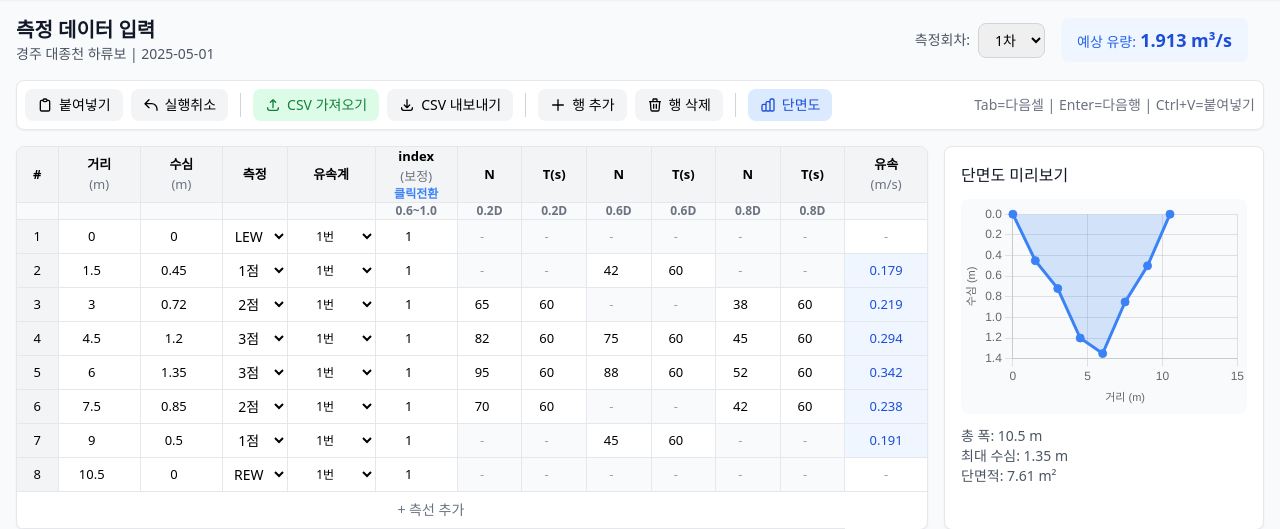
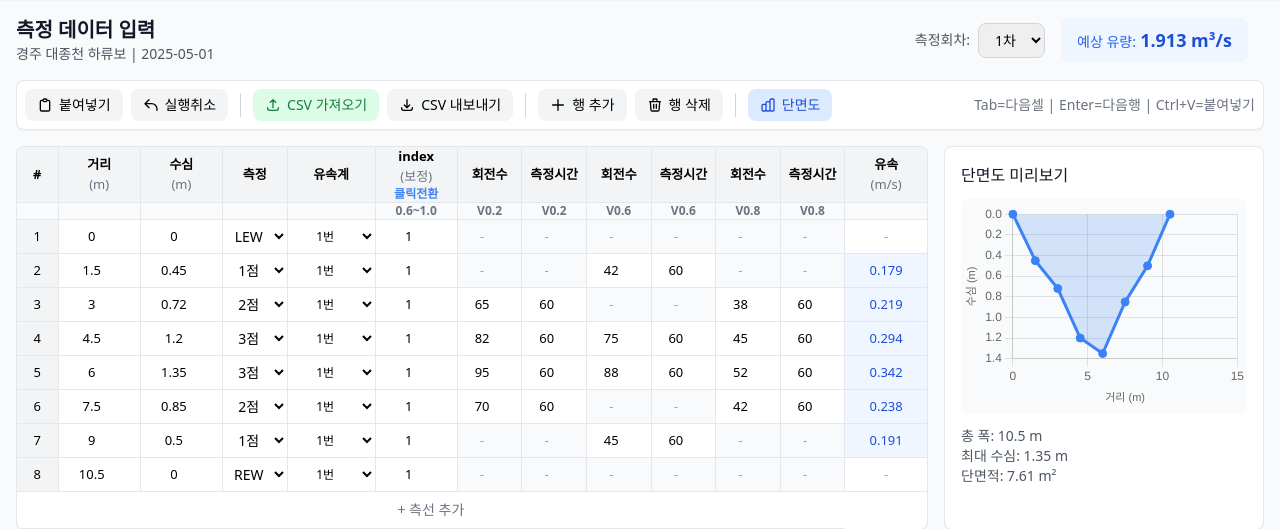
Before and after one commit to randomwalk1225/reAA, a Django app: page /measurement/data-input/ in a window 1280 px wide. Shown: the part 65-594 px from the top of the page. Run offline with Django 5.2, Linux system fonts and the light colour scheme; some libraries are stand-ins or nearby versions.

Commit message:
fix: 데이터 입력 테이블 헤더 명칭 변경
- N → 회전수, T(s) → 측정시간
- 0.2D → V0.2, 0.6D → V0.6, 0.8D → V0.8
- 실무 장표와 일치하도록 수정

🤖 Generated with [Claude Code](https://claude.com/claude-code)

Co-Authored-By: Claude Opus 4.5 <noreply@anthropic.com>

```diff
--- a/templates/measurement/data_input.html
+++ b/templates/measurement/data_input.html
@@ -238,12 +238,12 @@
                                     <span x-show="angleInputMode === 'index'">index<br><span class="font-normal text-gray-500">(보정)</span></span>
                                     <span class="text-xs text-blue-500 block">클릭전환</span>
                                 </th>
-                                <th class="border-b border-r px-1 py-2 text-center col-measure">N</th>
-                                <th class="border-b border-r px-1 py-2 text-center col-measure">T(s)</th>
-                                <th class="border-b border-r px-1 py-2 text-center col-measure">N</th>
-                                <th class="border-b border-r px-1 py-2 text-center col-measure">T(s)</th>
-                                <th class="border-b border-r px-1 py-2 text-center col-measure">N</th>
-                                <th class="border-b border-r px-1 py-2 text-center col-measure">T(s)</th>
+                                <th class="border-b border-r px-1 py-2 text-center col-measure">회전수</th>
+                                <th class="border-b border-r px-1 py-2 text-center col-measure">측정시간</th>
+                                <th class="border-b border-r px-1 py-2 text-center col-measure">회전수</th>
+                                <th class="border-b border-r px-1 py-2 text-center col-measure">측정시간</th>
+                                <th class="border-b border-r px-1 py-2 text-center col-measure">회전수</th>
+                                <th class="border-b border-r px-1 py-2 text-center col-measure">측정시간</th>
                                 <th class="border-b px-2 py-2 text-center col-velocity">유속<br><span class="font-normal text-gray-500">(m/s)</span></th>
                             </tr>
                             <tr class="bg-gray-50 text-xs text-gray-500">
@@ -253,12 +253,12 @@
                                 <th class="border-b border-r"></th>
                                 <th class="border-b border-r"></th>
                                 <th class="border-b border-r" x-text="angleInputMode === 'angle' ? 'cos→index' : '0.6~1.0'"></th>
-                                <th class="border-b border-r px-2 py-1">0.2D</th>
-                                <th class="border-b border-r px-2 py-1">0.2D</th>
-                                <th class="border-b border-r px-2 py-1">0.6D</th>
-                                <th class="border-b border-r px-2 py-1">0.6D</th>
-                                <th class="border-b border-r px-2 py-1">0.8D</th>
-                                <th class="border-b border-r px-2 py-1">0.8D</th>
+                                <th class="border-b border-r px-2 py-1">V0.2</th>
+                                <th class="border-b border-r px-2 py-1">V0.2</th>
+                                <th class="border-b border-r px-2 py-1">V0.6</th>
+                                <th class="border-b border-r px-2 py-1">V0.6</th>
+                                <th class="border-b border-r px-2 py-1">V0.8</th>
+                                <th class="border-b border-r px-2 py-1">V0.8</th>
                                 <th class="border-b"></th>
                             </tr>
                         </thead>
@@ -577,15 +577,15 @@
                             <div class="space-y-2">
                                 <!-- 0.2D -->
                                 <div class="depth-item" :class="!['2','3'].includes(row.method) ? 'opacity-60' : ''">
-                                    <label>0.2D (표층) <span x-show="!['2','3'].includes(row.method)" class="text-xs text-gray-400">(미사용)</span></label>
+                                    <label>V0.2 (표층) <span x-show="!['2','3'].includes(row.method)" class="text-xs text-gray-400">(미사용)</span></label>
                                     <div class="inputs">
                                         <div class="input-group">
-                                            <span class="text-sm text-gray-600 font-medium">N:</span>
+                                            <span class="text-sm text-gray-600 font-medium">회전수:</span>
                                             <input type="number" x-model="row.n_02d"
                                                    @input="calculateVelocity(index)" placeholder="-">
                                         </div>
                                         <div class="input-group">
-                                            <span class="text-sm text-gray-600 font-medium">T:</span>
+                                            <span class="text-sm text-gray-600 font-medium">측정시간:</span>
                                             <input type="number" x-model="row.t_02d"
                                                    @input="calculateVelocity(index)" placeholder="-">
                                             <span class="text-xs text-gray-400">초</span>
@@ -595,15 +595,15 @@
 
                                 <!-- 0.6D -->
                                 <div class="depth-item" :class="!['1','3'].includes(row.method) ? 'opacity-60' : ''">
-                                    <label>0.6D (중층) <span x-show="!['1','3'].includes(row.method)" class="text-xs text-gray-400">(미사용)</span></label>
+                                    <label>V0.6 (중층) <span x-show="!['1','3'].includes(row.method)" class="text-xs text-gray-400">(미사용)</span></label>
                                     <div class="inputs">
                                         <div class="input-group">
-                                            <span class="text-sm text-gray-600 font-medium">N:</span>
+                                            <span class="text-sm text-gray-600 font-medium">회전수:</span>
                                             <input type="number" x-model="row.n_06d"
                                                    @input="calculateVelocity(index)" placeholder="-">
                                         </div>
                                         <div class="input-group">
-                                            <span class="text-sm text-gray-600 font-medium">T:</span>
+                                            <span class="text-sm text-gray-600 font-medium">측정시간:</span>
                                             <input type="number" x-model="row.t_06d"
                                                    @input="calculateVelocity(index)" placeholder="-">
                                             <span class="text-xs text-gray-400">초</span>
@@ -613,15 +613,15 @@
 
                                 <!-- 0.8D -->
                                 <div class="depth-item" :class="!['2','3'].includes(row.method) ? 'opacity-60' : ''">
-                                    <label>0.8D (저층) <span x-show="!['2','3'].includes(row.method)" class="text-xs text-gray-400">(미사용)</span></label>
+                                    <label>V0.8 (저층) <span x-show="!['2','3'].includes(row.method)" class="text-xs text-gray-400">(미사용)</span></label>
                                     <div class="inputs">
                                         <div class="input-group">
-                                            <span class="text-sm text-gray-600 font-medium">N:</span>
+                                            <span class="text-sm text-gray-600 font-medium">회전수:</span>
                                             <input type="number" x-model="row.n_08d"
                                                    @input="calculateVelocity(index)" placeholder="-">
                                         </div>
                                         <div class="input-group">
-                                            <span class="text-sm text-gray-600 font-medium">T:</span>
+                                            <span class="text-sm text-gray-600 font-medium">측정시간:</span>
                                             <input type="number" x-model="row.t_08d"
                                                    @input="calculateVelocity(index)" placeholder="-">
                                             <span class="text-xs text-gray-400">초</span>
```
